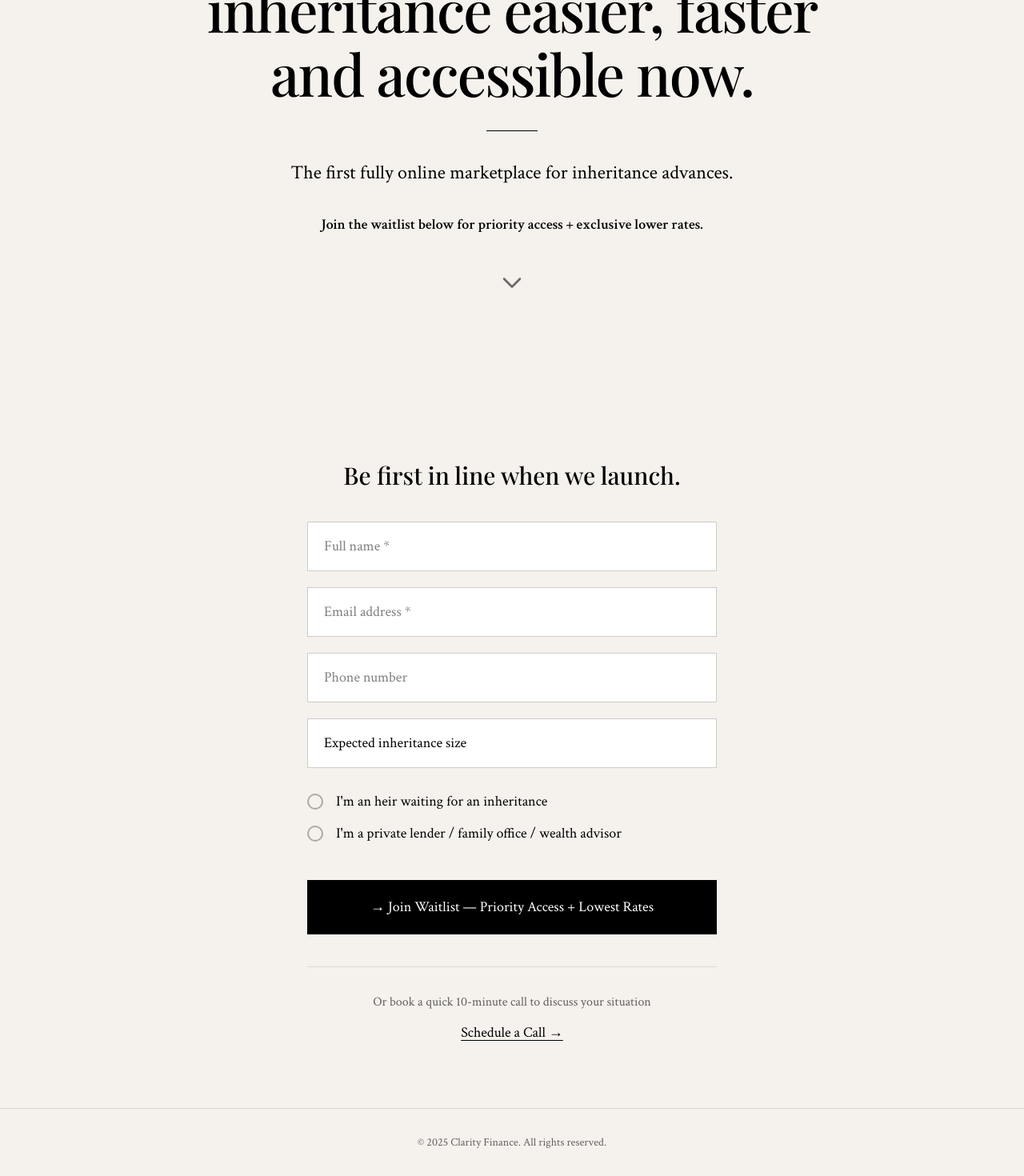
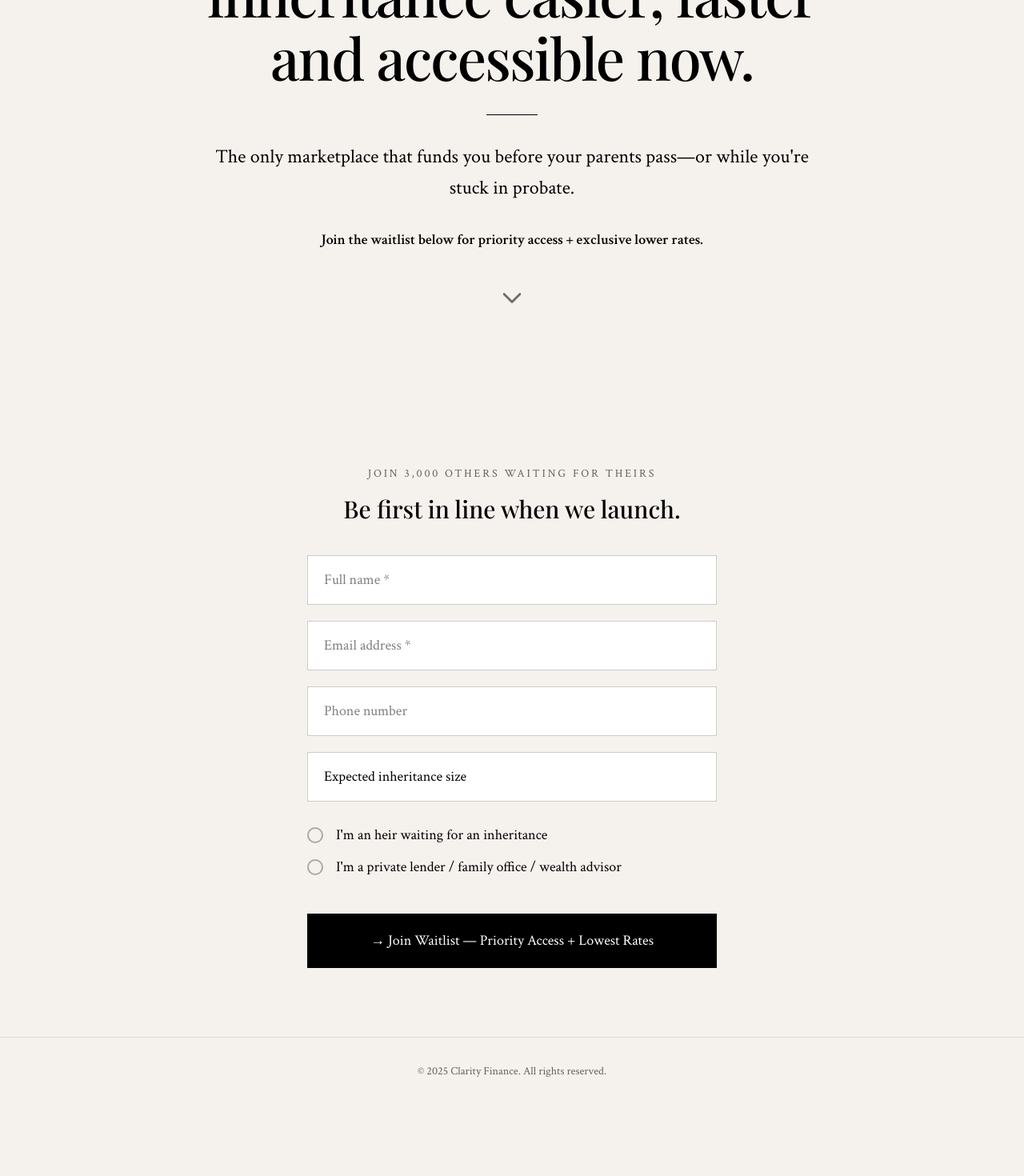
Before and after one commit to mgsturdy/clarity-waitlist, a Next.js app: page / in a window 1280 px wide. Shown: the part 304-1774 px from the top of the page at 80% size. After the commit the page ends 1685 px from the top, so only its background shows below. Built offline with nearby package versions, Linux system fonts and the light colour scheme.

Commit message:
copy: update hero messaging and add social proof, remove calendly

```diff
--- a/src/app/page.tsx
+++ b/src/app/page.tsx
@@ -89,7 +89,7 @@ export default function Home() {
           <div className="w-16 h-px bg-black mx-auto mb-8" />
 
           <p className="font-body text-xl sm:text-2xl leading-relaxed mb-8">
-            The first fully online marketplace for inheritance advances.
+            The only marketplace that funds you before your parents pass—or while you&apos;re stuck in probate.
           </p>
 
           <p className="font-body text-lg font-semibold">
@@ -109,6 +109,9 @@ export default function Home() {
 
           {/* Form */}
           <div className="max-w-lg mx-auto">
+            <p className="font-body text-sm uppercase tracking-[0.2em] text-center mb-4 opacity-60">
+              Join 3,000 others waiting for theirs
+            </p>
             <p className="font-serif text-2xl sm:text-3xl font-medium text-center mb-10">
               Be first in line when we launch.
             </p>
@@ -213,17 +216,6 @@ export default function Home() {
               </form>
             )}
 
-            <div className="mt-10 pt-8 border-t border-black/10 text-center">
-              <p className="font-body opacity-60 mb-3">Or book a quick 10-minute call to discuss your situation</p>
-              <a
-                href="https://calendly.com/mg-mattgoulet"
-                target="_blank"
-                rel="noopener noreferrer"
-                className="inline-block font-body text-lg underline underline-offset-4 hover:opacity-60 transition-opacity"
-              >
-                Schedule a Call →
-              </a>
-            </div>
           </div>
         </div>
       </section>
```
